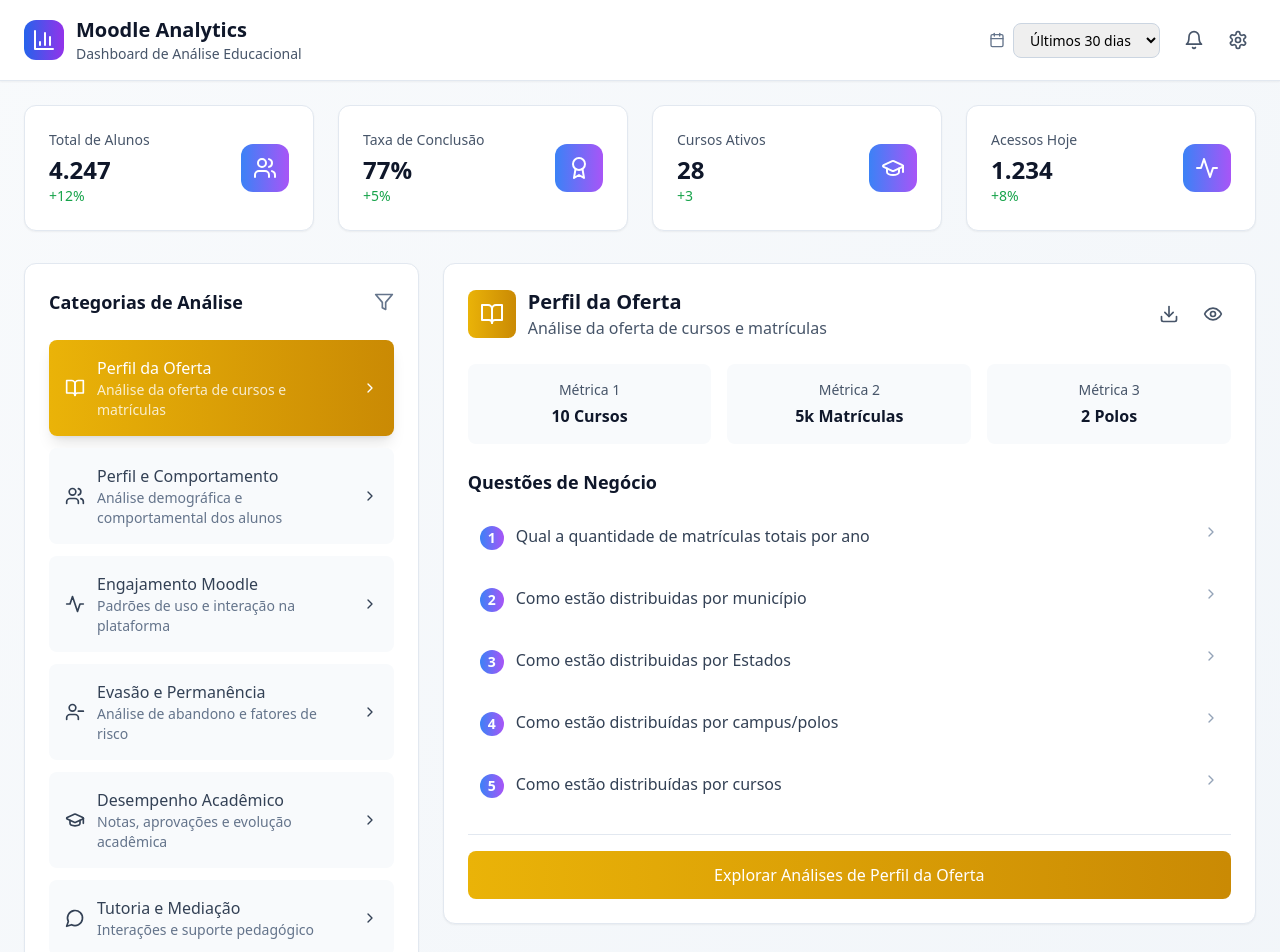
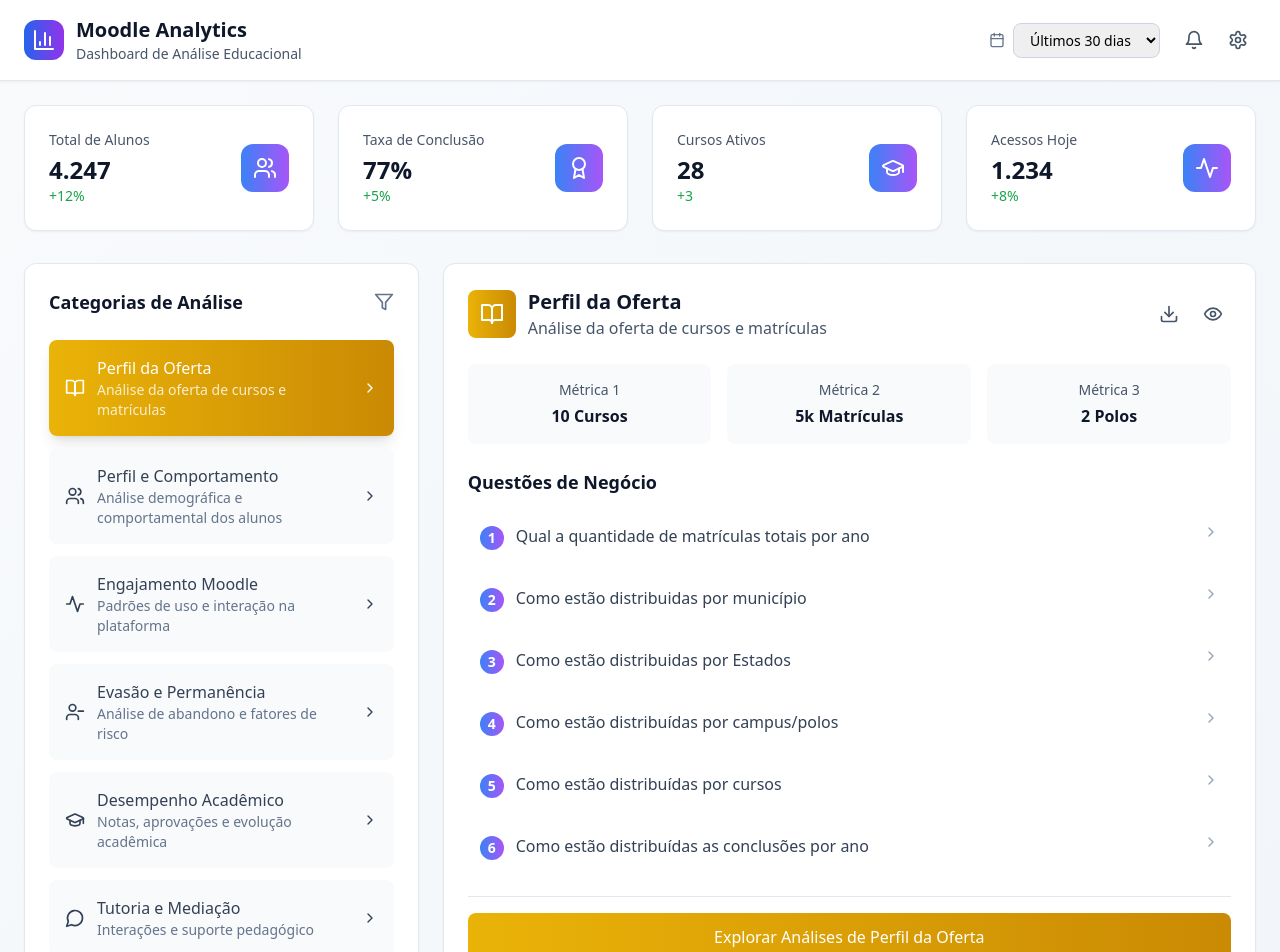
Before and after one commit to DaniloReis10/dashboard-cread, a React (Create React App) app: page / in a window 1280 px wide. Shown: the top 952 px of the page. Built offline with nearby package versions, Linux system fonts and the light colour scheme.

Commit message:
AddDashboardItem

```diff
--- a/src/components/MoodleDashboard.jsx
+++ b/src/components/MoodleDashboard.jsx
@@ -43,7 +43,8 @@ const MoodleDashboard = () => {
           { text: 'Como estão distribuidas por município', link: '/mapa-ceara' },
           { text: 'Como estão distribuidas por Estados', link: '/mapa-estados-brasil' },
           'Como estão distribuídas por campus/polos',
-          'Como estão distribuídas por cursos'
+          'Como estão distribuídas por cursos',
+          'Como estão distribuídas as conclusões por ano'
         ]
     },
     {
```
